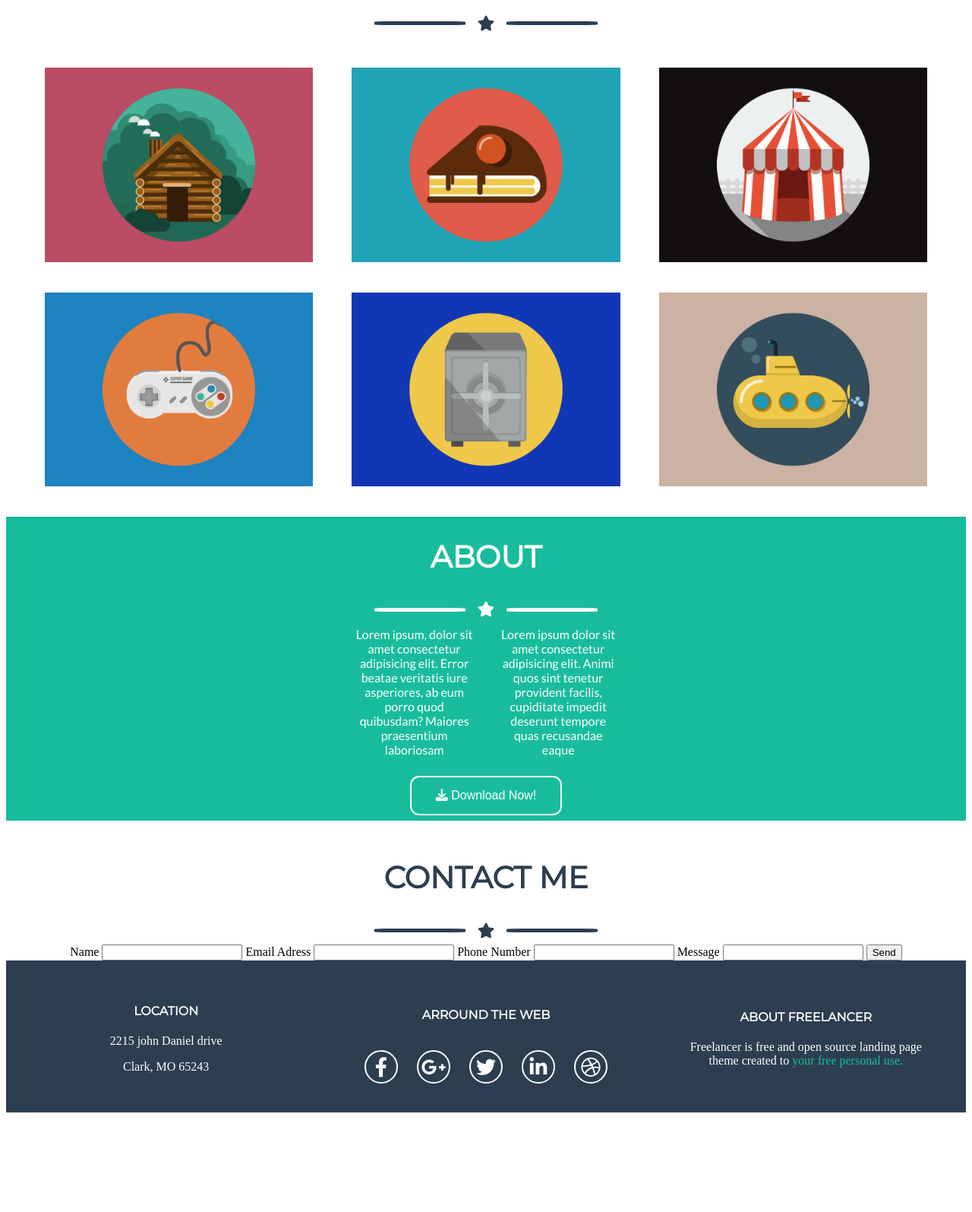
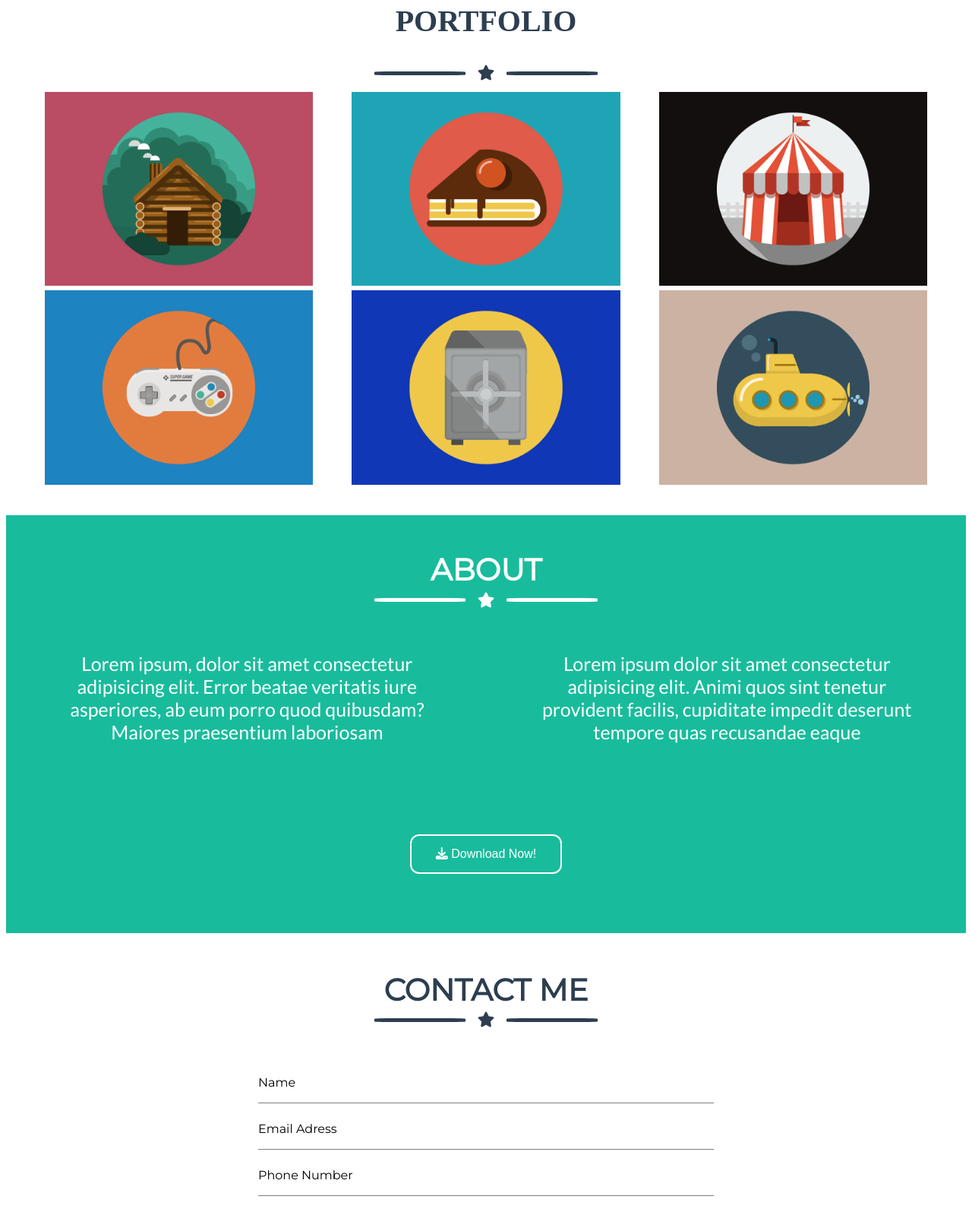
Before and after one commit to LuchoLopez91/TP-R, a website: page views/index.html in a window 1280 px wide. Shown: the part 759-2354 px from the top of the page at 76% size. Before the commit the page ends 2231 px from the top, so only its background shows below. Drawn offline with Linux system fonts and the light colour scheme.

Commit message:
sin animacion

```diff
--- a/public/css/estilo.css
+++ b/public/css/estilo.css
@@ -10,15 +10,19 @@
     --fuentetitulo: montserrat;
     --fuenteparrafo: lato;
 }
+/* * {
+    box-sizing: border-box;
+} */
 html {
     scroll-behavior: smooth;
+
   }
 /*HEADER*/
 header {
     background-color: var(--azul);
     padding: 20px 0;
+    width: auto;
 }
-
 header .enlace-superior{
     font-family: var(--fuentetitulo);
     font-weight: bold;
@@ -32,7 +36,9 @@ header .enlace-superior a{
     background-color: transparent;
     text-decoration: none;
     color: white;
+    margin-right: 45px;
 }
+
 
 header .main-dire {
     color: white;
@@ -42,6 +48,18 @@ header .main-dire {
     font-weight: bold;
     float: left;
     margin-left: 20px;
+    margin-top: 10px;
+}
+.fa-solid.fa-bars{
+    color: white;
+    background-color: var(--verde);
+    font-size: 15px;
+    border-radius: 5%;
+    width:65px;
+    padding: 2%;
+    flex-direction: row-reverse;
+    display: flex;
+    justify-content: space-between;
 }
 
 /* CONTENEDOR PRESENTACION */
@@ -61,12 +79,13 @@ header .main-dire {
 text-align: center;
 font-family: var(--fuentetitulo);
 padding-bottom: 30px;
+font-size:15px ;
 }
 
 .contenedor-logo-frase .frase{
     color: white;
     font-family: var(--fuentetitulo);
-    font-size: 50px;
+    font-size: 45px;
     font-weight:900;
     text-align: center;
 }
@@ -81,7 +100,7 @@ padding-bottom: 30px;
 }
 
 .contenedor-logo-frase .separador p{
-    width: 120px;
+    width: 100px;
     background-color: white;
     height: 5px;
     border-radius: 16%;
@@ -115,22 +134,24 @@ margin-top: 50px;
 
 .seccion-tarjetas{
     display: flex;
-    justify-content: center;
+    justify-content:center;
     align-items: center;
     flex-direction: column;
 }
 
 .seccion-tarjetas .tarjetas{
     display: flex;
-    flex-wrap: wrap;
+    /* flex-wrap: wrap; */
     justify-content: space-evenly;
     align-items: center;
+    flex-direction: column;
 }
 
 .seccion-tarjetas .tarjetas img{
- width: 28%;
- object-fit: contain;
- margin-top: 40px;
+ width:100% ;
+ object-fit:contain;
+ margin-top: 6px;
+
 }
 
 
@@ -152,7 +173,7 @@ margin-top: 50px;
     display: flex;
     justify-content: space-around;
     align-items: center;
-    margin-bottom: 10px;
+    margin-top: -30px;
 }
 
 .contenedor-sobreNosotros .separador p{
@@ -166,12 +187,11 @@ margin-top: 50px;
     color: white;
     font-family: var(--fuentetitulo);
     font-weight: bold;
+    margin-top: -30px;
 }
 
 .txt-about{
-    width: 30%;
     height: 40%;
-    display: flex;
     justify-content: center;
     align-items: center;
 }
@@ -192,7 +212,7 @@ margin-top: 50px;
     text-decoration: none;
     display: inline-block;
     font-size: 16px;
-    margin: 30px 30px;
+    margin-top: 70px;
     cursor: pointer;
     border-radius: 12px;
 }
@@ -218,6 +238,7 @@ margin-top: 50px;
     display: flex;
     justify-content: center;
     align-items: center;
+    margin-top: -30px;
 }
 
 .contact-me .separador-1 p{
@@ -227,7 +248,41 @@ margin-top: 50px;
     border-radius: 16%;
     margin: 1rem;
 }
+form.formulario{
+display: flex;
+flex-direction: column;
+justify-content: left;
+align-items: left;
+box-sizing: border-box;
+width: 290px;
+padding: 30px 45px;
+}
 
+form.formulario label {
+    font-family: var(--fuentetitulo);
+    margin-top: 4%;
+}
+form.formulario input {
+    border-bottom: 1px solid grey;
+    border-top: transparent;
+    border-left: transparent;
+    border-right: transparent;
+}
+input#caja-comentarios {
+    height: 100px;
+}
+
+button.btn-send{
+    width: fit-content;
+    background-color: var(--verde);
+    color: white;
+    border: var(--verde);
+    height: 30px;
+    font-family: var(--fuentetitulo);
+    margin-top: 20px;
+    margin-bottom: 20px;
+
+}
 
 
 
@@ -239,9 +294,10 @@ footer {
     color: white;
     width: 100%;
     display: flex;
-    justify-content: space-around;
-    height: 200px;
+    /* justify-content: space-around; */
+    height: auto;
     align-items: center;
+    flex-direction: column;
 }
 
 h4#titulo {
@@ -249,36 +305,34 @@ h4#titulo {
     font-family: var(--fuentetitulo);
 }
 .titulos-footer  {
-    width: 25%;
+    width: 50%;
     height: auto;
     text-align: center;
 }
 .titulos-footer2  {
-    width: 25%;
+    width: 50%;
     height: auto;
     text-align: center;
-
-
 }
 .iconos a {
     border-radius: 50%;
-    color: #fff;
+    color: white;
     display: flex;
-    font-size: 26px;
-    height: 40px;
-    outline: 2px solid #fff;
+    font-size: 23px;
+    height: 35px;
+    outline: 1px solid white;
     text-decoration: none;
-    width: 40px;
+    width: 30px;
     justify-content: center;
     align-items: center;
-    margin-top: 18px;
+    margin-top: 5px;
 }
 .iconos {
-    display: flex;
+    display:flex;
     justify-content: space-between;
 }
 .titulos-footer3 {
-    width: 25%;
+    width: 50%;
     text-align: center;
 }
 .titulos-footer3 p {
@@ -289,3 +343,102 @@ h4#titulo {
     color: var(--verde);
 
 }
+
+/* MEDIA MOBILE */
+
+@media (min-width: 320px){
+    .enlace-superior{
+        visibility: hidden;
+    }
+    i.fa-solid.fa-bars{
+        margin-left: 20px;
+        margin-top: 5px;
+    }
+}
+
+/* MEDIA TABLET */
+
+@media (min-width:768px){
+    header{
+        height: 50px;
+    }
+    a.main-dire{
+        margin-top: 20px;
+    }
+    .enlace-superior{
+        visibility: hidden;
+    }
+    i.fa-solid.fa-bars{
+        float: right;
+        margin-top: -30px;
+        margin-right: 30px;
+    }
+    .seccion-tarjetas .tarjetas img{
+        width:45% ;
+    }
+    .seccion-tarjetas .tarjetas{
+        flex-direction: row;
+        flex-wrap: wrap;
+        justify-content: space-evenly;
+    }
+
+    .txt-about p{
+        font-size: 1.4rem;
+    }
+    form.formulario{
+        width: 690px;
+    }
+    footer {
+       flex-direction: row;
+    }
+    .titulos-footer  {
+        width: 45%;
+    }
+    .titulos-footer2  {
+        width: 30%;
+        margin-bottom: 30px;
+        margin-right: 30px;
+    }
+    .titulos-footer3  {
+        width: 40%;
+    }
+}
+
+/*  MEDIA DESKTOP */
+
+@media (min-width: 1024px){
+   div.burger-menu{
+        visibility:hidden;
+    }
+    a.main-dire{
+        margin-top: 9px;
+    }
+    .enlace-superior{
+        visibility:visible;
+        margin-top: 5px;
+    }
+    .contenedor-logo-frase .frase{
+        font-size: 55px;
+    }
+    .contenedor-logo-frase .descripcion{
+       font-size:25px ;
+    }
+
+    .seccion-tarjetas .tarjetas img{
+     width: 28%;
+    }
+    .contenedor-sobreNosotros {
+        height: 550px;
+    }
+    .txt-about{
+        display: flex;
+    }
+    .txt-about p{
+        font-size: 25px;
+        text-align: center;
+        margin: 3.9rem;
+    }
+    footer {
+        height: 200px;
+     }
+}
--- a/views/index.html
+++ b/views/index.html
@@ -1,5 +1,5 @@
 <!DOCTYPE html>
-<html lang="en">
+<html lang="es">
 <head>
     <meta charset="UTF-8">
     <meta http-equiv="X-UA-Compatible" content="IE=edge">
@@ -18,6 +18,9 @@
                <a href="#portfolio">PORTFOLIO</a>
                <a href="#nosotros">ABOUT</a>
                <a href="#contacto">CONTACT</a>
+       </div>
+       <div class="burger-menu">
+        <i class="fa-solid fa-bars">MENU</i>
        </div>
     </header>
 
@@ -79,7 +82,7 @@
             <i class="fa-solid fa-star"></i>
             <p></p>
         </div>
-        <form action="" method="">
+        <form class="formulario" action="" method="">
             <label for="name">Name</label>
             <input type="text" name="name" id="name">
             <label for="email">Email Adress</label>
@@ -88,7 +91,7 @@
             <input type="tel" name="phone number" id="tel">
             <label for="message">Message</label>
             <input id="caja-comentarios" type="text" name="comentarios" id="message">
-            <button type="submit">Send</button>
+            <button class="btn-send" type="submit">Send</button>
          </form>
     </div>
 
```
